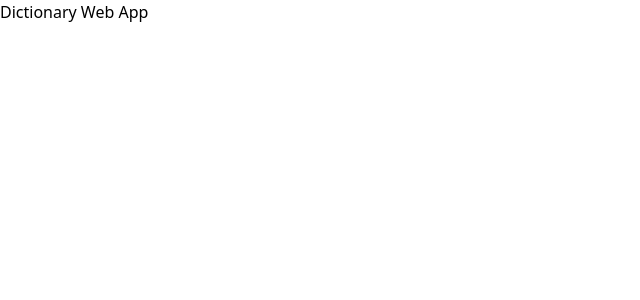
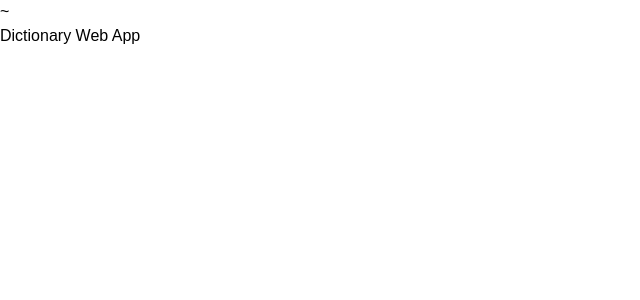
Before and after one commit to Orliland/dictionary_web_app, a React (Vite) app: page / in a window 1280 px wide. Shown: the top 300 px of the page, without its empty margins (0-640 px from the left). Built offline with nearby package versions, Linux system fonts and the light colour scheme.

Commit message:
install and config fonts (inter, lora, inconsolata)

```diff
--- a/index.html
+++ b/index.html
@@ -2,7 +2,7 @@
 <html lang="en">
   <head>
     <meta charset="UTF-8" />
-    <link rel="shortcut icon" href="/favicon-32x-32.png" type="image/x-icon" />
+~    <link rel="shortcut icon" href="/favicon-32x-32.png" type="image/x-icon" />
     <meta name="viewport" content="width=device-width, initial-scale=1.0" />
     <title>Dictionary Web App - FrontendMentor</title>
   </head>
--- a/package.json
+++ b/package.json
@@ -10,6 +10,9 @@
     "preview": "vite preview"
   },
   "dependencies": {
+    "@fontsource-variable/inconsolata": "^5.1.0",
+    "@fontsource-variable/inter": "^5.1.0",
+    "@fontsource-variable/lora": "^5.1.0",
     "react": "^18.3.1",
     "react-dom": "^18.3.1"
   },
--- a/src/output.css
+++ b/src/output.css
@@ -154,7 +154,7 @@ html,
   -o-tab-size: 4;
      tab-size: 4;
   /* 3 */
-  font-family: ui-sans-serif, system-ui, sans-serif, "Apple Color Emoji", "Segoe UI Emoji", "Segoe UI Symbol", "Noto Color Emoji";
+  font-family: Inter Variable, sans-serif;
   /* 4 */
   font-feature-settings: normal;
   /* 5 */
@@ -243,7 +243,7 @@ code,
 kbd,
 samp,
 pre {
-  font-family: ui-monospace, SFMono-Regular, Menlo, Monaco, Consolas, "Liberation Mono", "Courier New", monospace;
+  font-family: Inconsolata Variable, monospace;
   /* 1 */
   font-feature-settings: normal;
   /* 2 */
--- a/tailwind.config.js
+++ b/tailwind.config.js
@@ -2,6 +2,11 @@
 module.exports = {
   content: ["./src/**/*.{html,js,jsx}"],
   theme: {
+    fontFamily:{
+      sans: ['Inter Variable', 'sans-serif'],
+      serif: ['Lora Variable', "serif"],
+      mono: ['Inconsolata Variable', "monospace"]
+    },
     extend: {},
   },
   plugins: [],
```
Also changed, not shown: src/main.jsx (+8 -0 lines), 1 other file (tests, documents, lock files or other folders).
